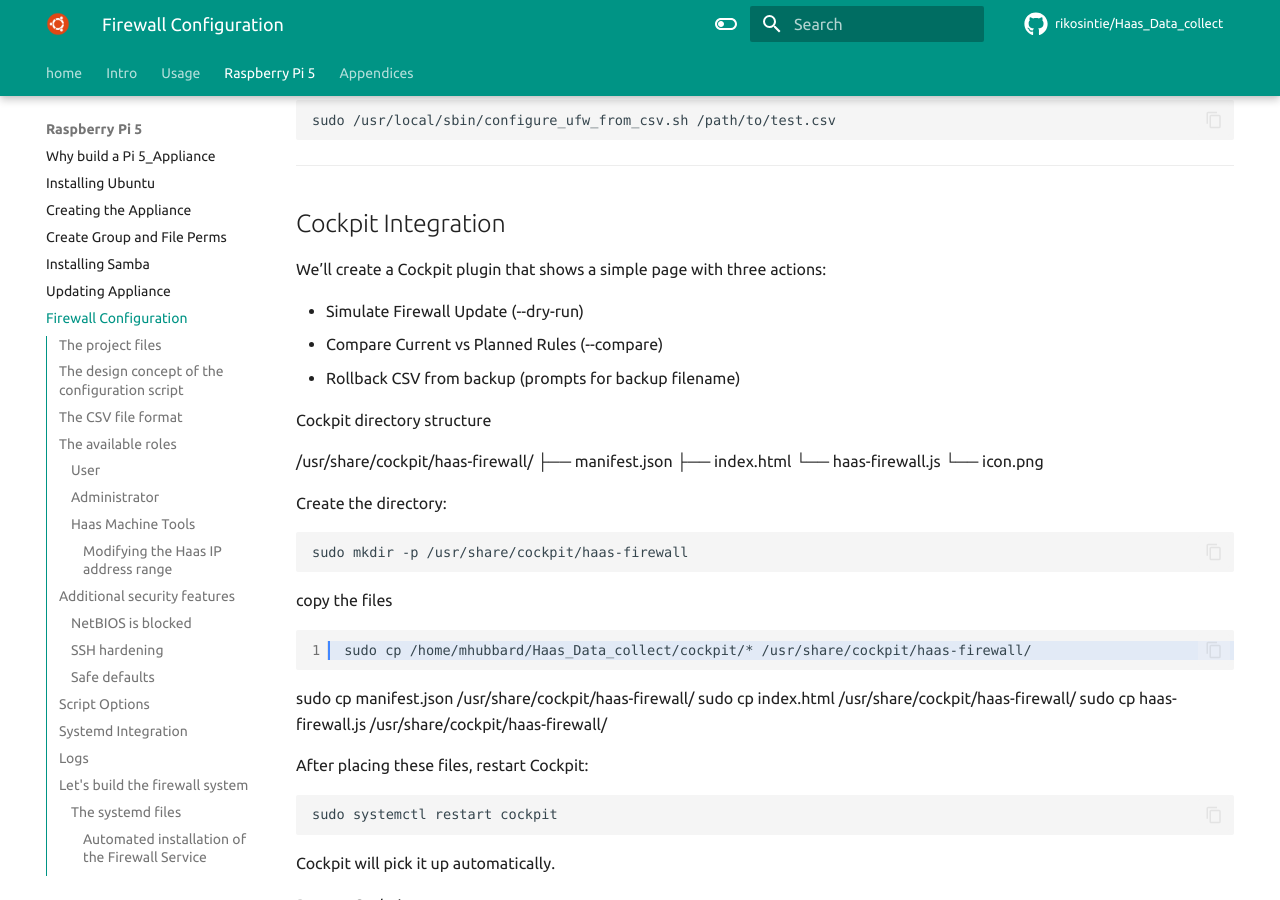
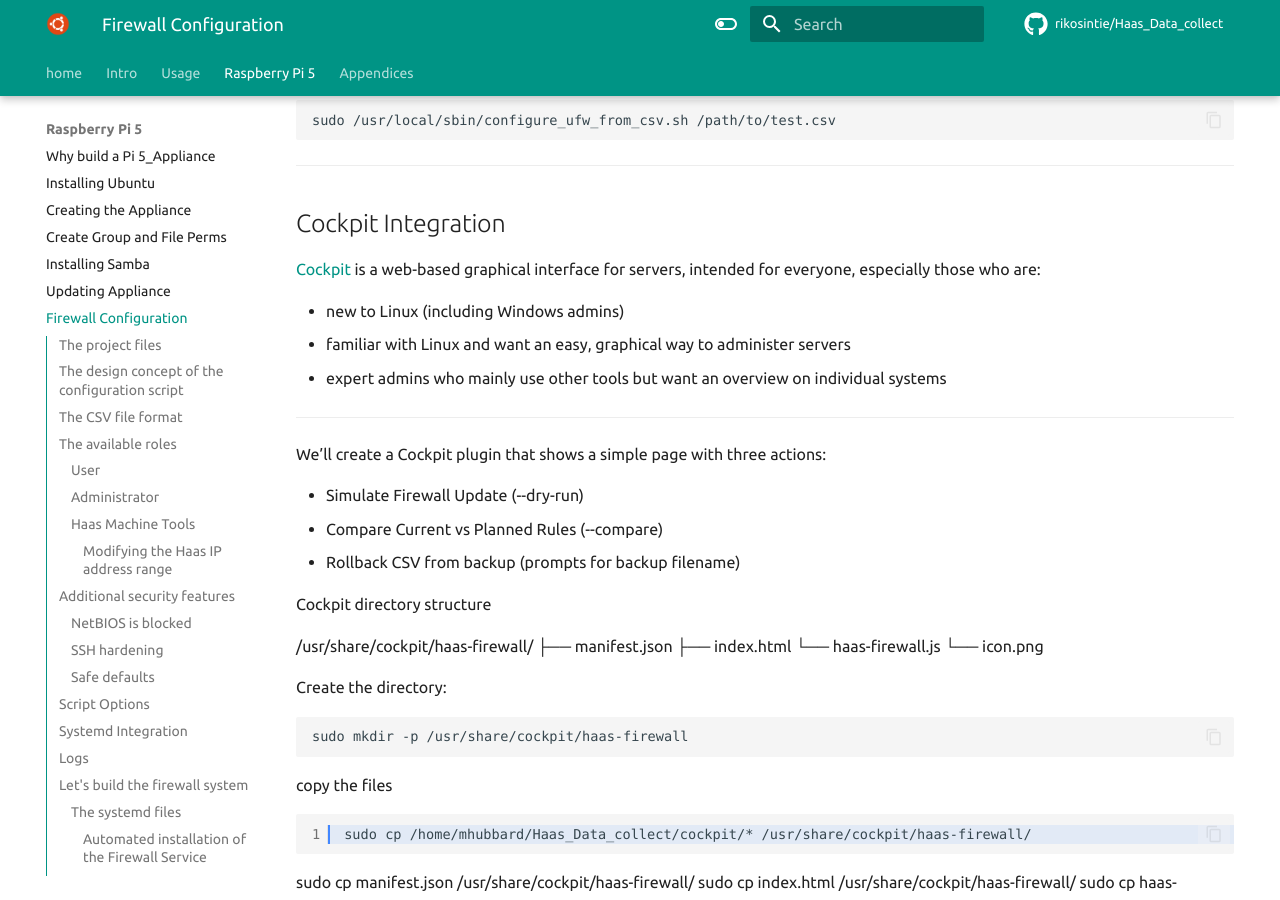
Before and after one commit to rikosintie/Haas_Data_collect, an MkDocs documentation site: the page built from docs/build_pi_5_appliance/firewall_configuration.md, in a window 1280 px wide and 900 px high, scrolled down 10146 px. Built offline with MkDocs 1.6.1 and Material for MkDocs 9.7.7, drawn with Linux system fonts in a browser that asks for light colours; some web fonts are replaced; comment, search, counter and statistics services are not loaded.

Commit message:
Git Title: Updated the cockpit section
Git Description:
Added more details about cockpit usage and configuration.

```diff
--- a/docs/build_pi_5_appliance/firewall_configuration.md
+++ b/docs/build_pi_5_appliance/firewall_configuration.md
@@ -429,6 +429,14 @@ sudo /usr/local/sbin/configure_ufw_from_csv.sh /path/to/test.csv
 
 ## Cockpit Integration
 
+[Cockpit](https://cockpit-project.org/) is a web-based graphical interface for servers, intended for everyone, especially those who are:
+
+- new to Linux (including Windows admins)
+- familiar with Linux and want an easy, graphical way to administer servers
+- expert admins who mainly use other tools but want an overview on individual systems
+
+----------------------------------------------------------------
+
 We’ll create a Cockpit plugin that shows a simple page with three actions:
 
 - Simulate Firewall Update (--dry-run)
```
